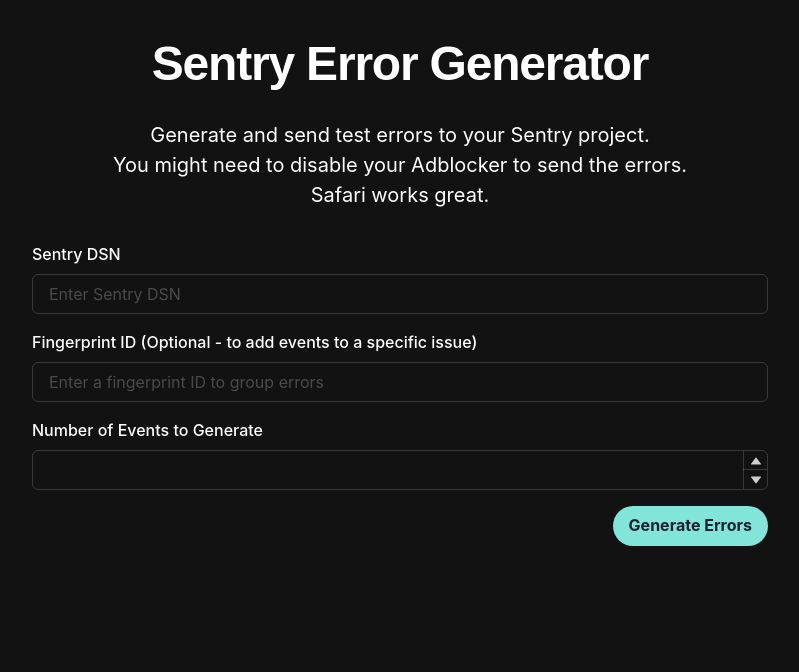
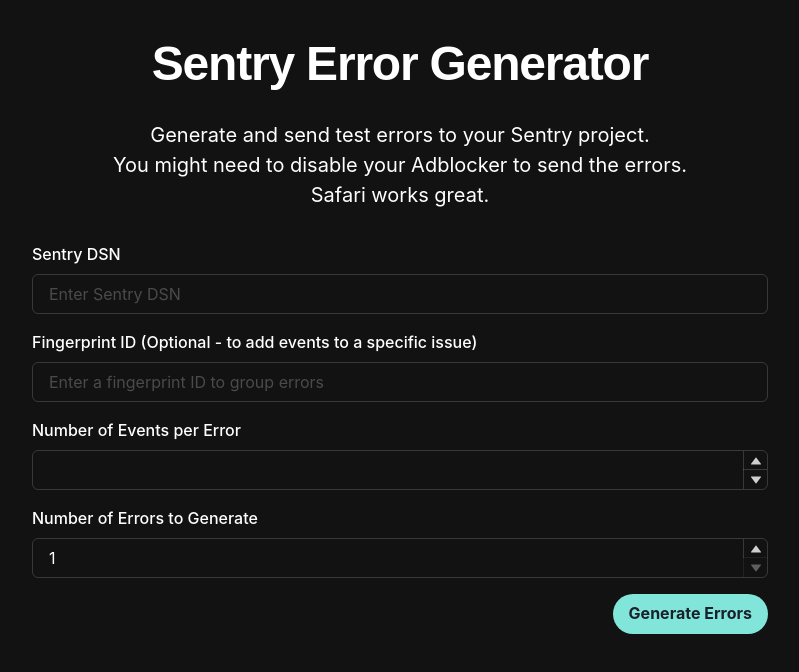
Before and after one commit to iamrajjoshi/errors, a Next.js app: page / in a window 1280 px wide. Shown: the top 672 px of the page, without its empty margins (240-1039 px from the left). Built offline with nearby package versions, Linux system fonts and the light colour scheme.

Commit message:
:sparkles: feat: add support for metric alerts

```diff
--- a/src/app/ErrorGenerator.tsx
+++ b/src/app/ErrorGenerator.tsx
@@ -30,6 +30,7 @@
 const ErrorGenerator = () => {
   const [dsn, setDsn] = useState('');
   const [errorCount, setErrorCount] = useState('');
+  const [errorsToGenerate, setErrorsToGenerate] = useState('1');
   const [fingerprintID, setFingerprintID] = useState('');
   const [isOpen, setIsOpen] = useState(false);
   const [dsnError, setDsnError] = useState('');
@@ -60,11 +61,24 @@
   const generateErrors = () => {
     if (!validateDsn(dsn)) return;
 
-    const count = parseInt(errorCount, 10);
-    if (isNaN(count) || count <= 0) {
+    const eventsPerError = parseInt(errorCount, 10);
+    const numErrors = fingerprintID ? 1 : parseInt(errorsToGenerate, 10);
+
+    if (isNaN(eventsPerError) || eventsPerError <= 0) {
+      toast({
+        title: 'Invalid event count',
+        description: 'Please enter a positive number for events per error',
+        status: 'error',
+        duration: 3000,
+        isClosable: true,
+      });
+      return;
+    }
+
+    if (!fingerprintID && (isNaN(numErrors) || numErrors <= 0)) {
       toast({
         title: 'Invalid error count',
-        description: 'Please enter a positive number',
+        description: 'Please enter a positive number for number of errors',
         status: 'error',
         duration: 3000,
         isClosable: true,
@@ -77,29 +91,31 @@
       environment: 'test',
     });
 
-    const fingerprintPayload = fingerprintID ? [fingerprintID] : [uuidv4()];
+    for (let errorIndex = 0; errorIndex < numErrors; errorIndex++) {
+      const errorFingerprint = fingerprintID ? [fingerprintID] : [uuidv4()];
 
-    for (let i = 0; i < count; i++) {
+      for (let eventIndex = 0; eventIndex < eventsPerError; eventIndex++) {
         const event_id = uuidv4();
         const user: User = {
-        id: `test-user-${i}`,
-        email: `test-user-${i}@example.com`,
-        username: `testuser${i}`,
+          id: `test-user-${errorIndex}-${eventIndex}`,
+          email: `test-user-${errorIndex}-${eventIndex}@example.com`,
+          username: `testuser${errorIndex}-${eventIndex}`,
         };
 
         const captureContext: CaptureContext = {
           user,
-        fingerprint: fingerprintPayload,
+          fingerprint: errorFingerprint,
           level: 'error',
         };
 
         Sentry.captureMessage(`Error generated with event_id: ${event_id}`, captureContext);
       }
+    }
 
     Sentry.flush(20000).then(() => {
       toast({
         title: 'Errors sent',
-        description: `${count} errors have been sent to Sentry`,
+        description: `${numErrors} errors with ${eventsPerError} events each have been sent to Sentry`,
         status: 'success',
         duration: 3000,
         isClosable: true,
@@ -129,7 +145,7 @@
         />
       </FormControl>
       <FormControl>
-        <FormLabel>Number of Events to Generate</FormLabel>
+        <FormLabel>Number of Events per Error</FormLabel>
         <NumberInput min={1} value={errorCount} onChange={(value) => setErrorCount(value)}>
           <NumberInputField />
           <NumberInputStepper>
@@ -138,6 +154,22 @@
           </NumberInputStepper>
         </NumberInput>
       </FormControl>
+      {!fingerprintID && (
+        <FormControl>
+          <FormLabel>Number of Errors to Generate</FormLabel>
+          <NumberInput
+            min={1}
+            value={errorsToGenerate}
+            onChange={(value) => setErrorsToGenerate(value)}
+          >
+            <NumberInputField />
+            <NumberInputStepper>
+              <NumberIncrementStepper />
+              <NumberDecrementStepper />
+            </NumberInputStepper>
+          </NumberInput>
+        </FormControl>
+      )}
       <Box textAlign="right">
         <Button onClick={() => setIsOpen(true)} colorScheme="brand" width="auto">
           Generate Errors
```
Lines whose indentation alone changed are shown as unchanged.
